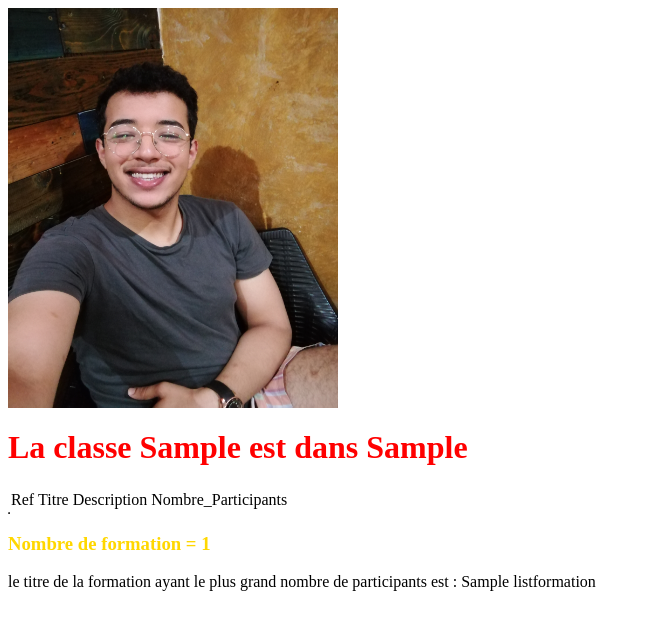
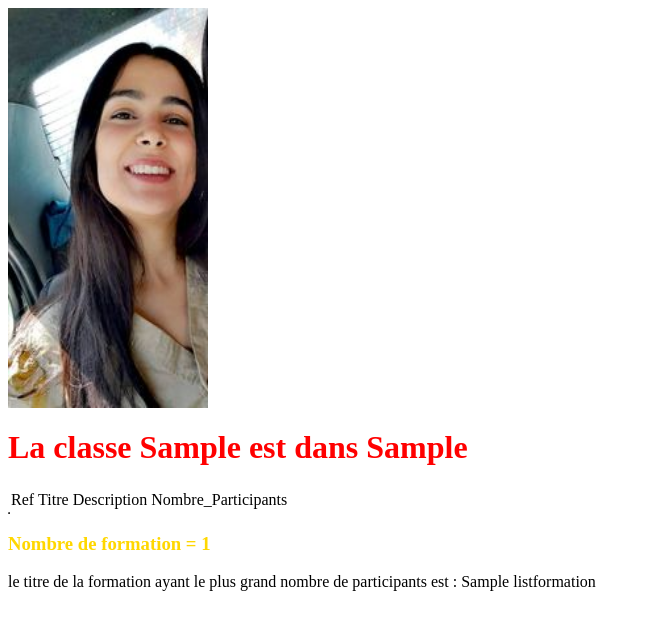
Before and after one commit to Esprit-3A31/workshopsymfony-sarah180, a Symfony app: template templates/student/list.html.twig in a window 1280 px wide. Shown: the top 630 px of the page, without its empty margins (0-650 px from the left). Run offline with Twig, Linux system fonts and the light colour scheme; the template is opened without the code that fills it: most values are stand-ins (such as "Sample title", 1, 10 or a date in 2020); some libraries are stand-ins or nearby versions.

Commit message:
01/10/2022

```diff
--- a/templates/student/list.html.twig
+++ b/templates/student/list.html.twig
@@ -1,4 +1,4 @@
-<img src="{{ asset('img/majdi.jpg') }}" alt="student" height="400px" width="330px">
+<img src="{{ asset('img/profil.jpg') }}" alt="student" height="400px" width="200px">
 <h1 style = "color:red">La classe {{ v1 }} est dans {{ v2 }}</h1>
 <table>
     <tr>
```
Also changed, not shown: public/img/majdi.jpg (deleted), public/img/profil.jpg (added).
